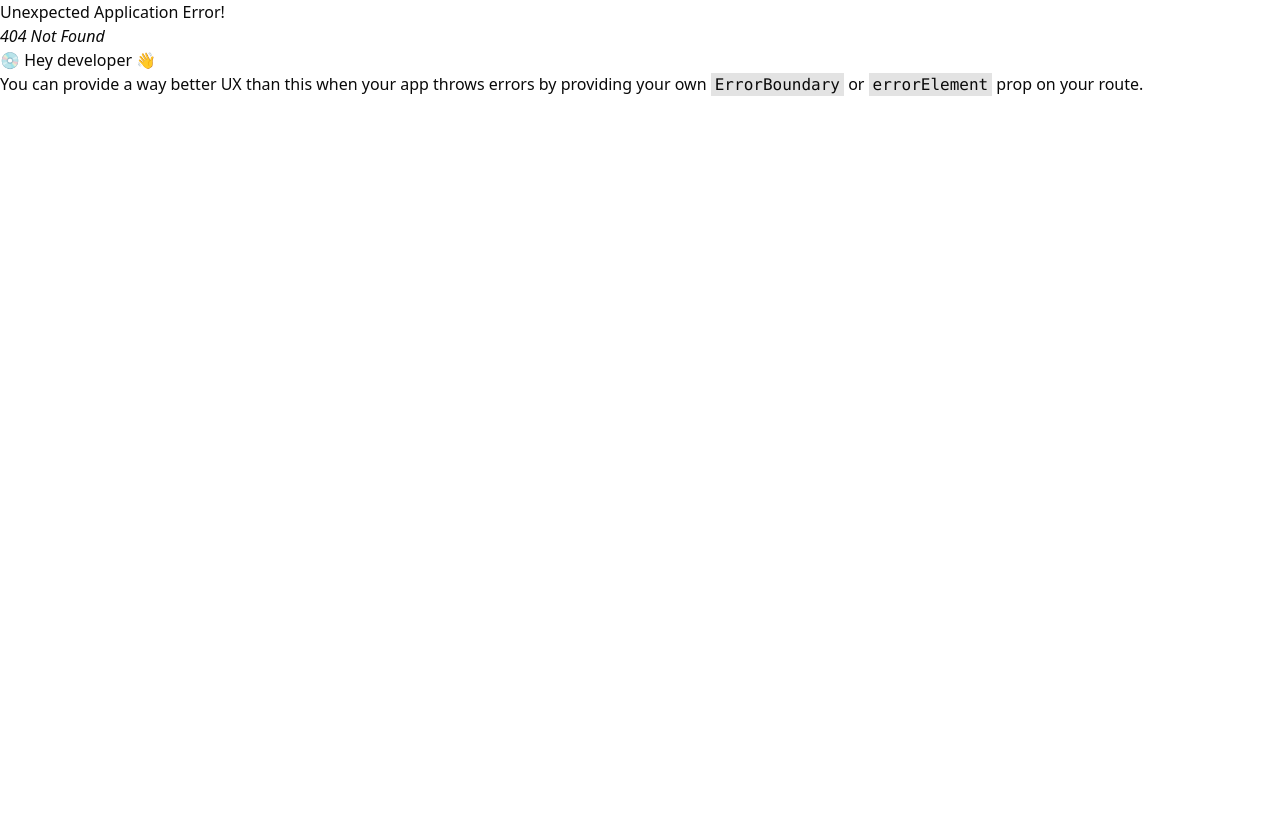
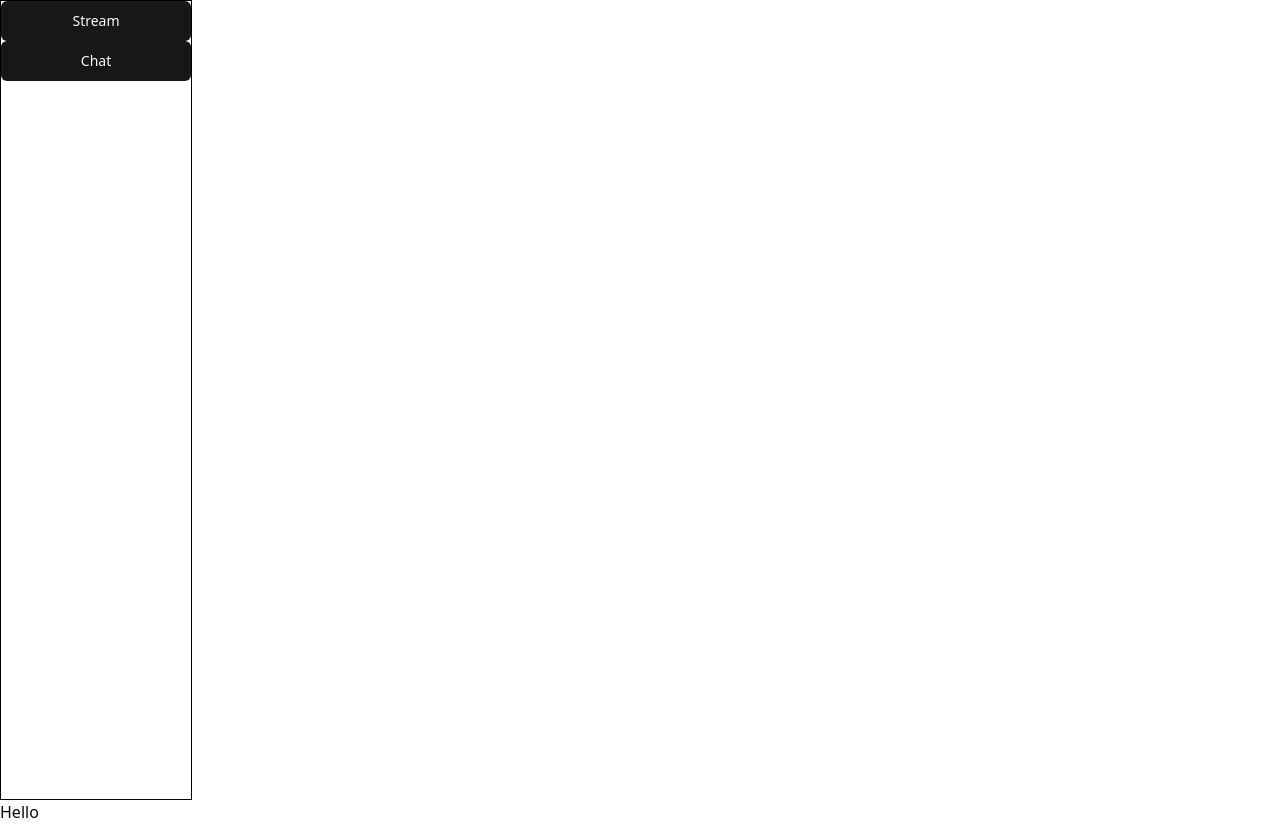
Before and after one commit to AKHIL-GIREESH/LiveStreamingPlatform, a React (Vite) app in the folder ui/: page /me/dashboard in a window 1280 px wide. Before the commit this address had no page. Before the commit the page ends 800 px from the top, so only its background shows below. Built offline with nearby package versions, Linux system fonts and the light colour scheme.

Commit message:
Dashboard

```diff
--- /dev/null
+++ b/ui/src/Pages/Dashboard/Chat/Chat.tsx
@@ -0,0 +1,5 @@
+const Chat = () => {
+    return(<>Chat</>)
+}
+
+export default Chat
--- /dev/null
+++ b/ui/src/Pages/Dashboard/DBSidebar.tsx
@@ -0,0 +1,21 @@
+import { Button } from "@/components/ui/button"
+import { Link } from "react-router-dom"
+
+const DBSidebar = () => {
+    return(
+        <div className="h-[100vh] border border-black w-[15vw] flex flex-col">
+            <Button>
+                <Link to="./stream">
+                    Stream
+                </Link>
+            </Button>
+            <Button>
+                <Link to="./chat">
+                    Chat
+                </Link>
+            </Button>
+        </div>
+    )
+}
+
+export default DBSidebar
--- /dev/null
+++ b/ui/src/Pages/Dashboard/Dashboard.tsx
@@ -0,0 +1,12 @@
+import DBSidebar from "./DBSidebar"
+
+const Dashboard = () => {
+    return(
+        <>
+            <DBSidebar/>
+            Hello
+        </>
+    )
+}
+
+export default Dashboard
--- /dev/null
+++ b/ui/src/Pages/Dashboard/Stream/Stream.tsx
@@ -0,0 +1,9 @@
+const Stream = () => {
+    return(
+        <>
+            Stream
+        </>
+    )
+}
+
+export default Stream
--- a/ui/src/Pages/Profile/ProfilePg.tsx
+++ b/ui/src/Pages/Profile/ProfilePg.tsx
@@ -9,7 +9,6 @@ const ProfilePg = () => {
     }
     return(
         <div>
-
             {user.username}<br/>
             {user.email}<br/>
         </div>
--- /dev/null
+++ b/ui/src/components/Navbar/DashboardButton.tsx
@@ -0,0 +1,14 @@
+import { Button } from "../ui/button"
+import { Link } from "react-router-dom"
+
+const DashboardButton = () => {
+    return(
+        <Button>
+            <Link to="/me/Dashboard">
+                Dashboard
+            </Link>
+        </Button>
+    )
+}
+
+export default DashboardButton
--- a/ui/src/components/Navbar/Navbar.tsx
+++ b/ui/src/components/Navbar/Navbar.tsx
@@ -1,3 +1,4 @@
+import DashboardButton from "./DashboardButton"
 import Profile from "./Profile"
 import Search from "./Search"
 
@@ -5,6 +6,7 @@ const Navbar = () => {
     return(
         <nav className="fixed top-0 w-full h-20 px-2 lg:px-4 bg-[#000] flex justify-between items-center shadow-sm">
             <Search/>
+            <DashboardButton/>
             <Profile/>
         </nav>
     )
```
Also changed, not shown: ui/src/Pages/Profile/PrSidebar.tsx (+7 -0 lines), ui/src/main.tsx (+17 -0 lines), ui/src/API/getUserStream.ts (added).
